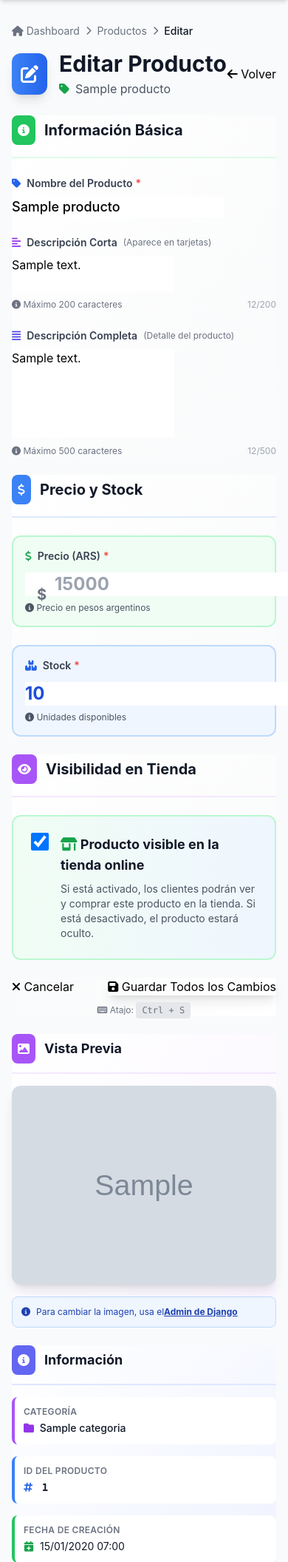
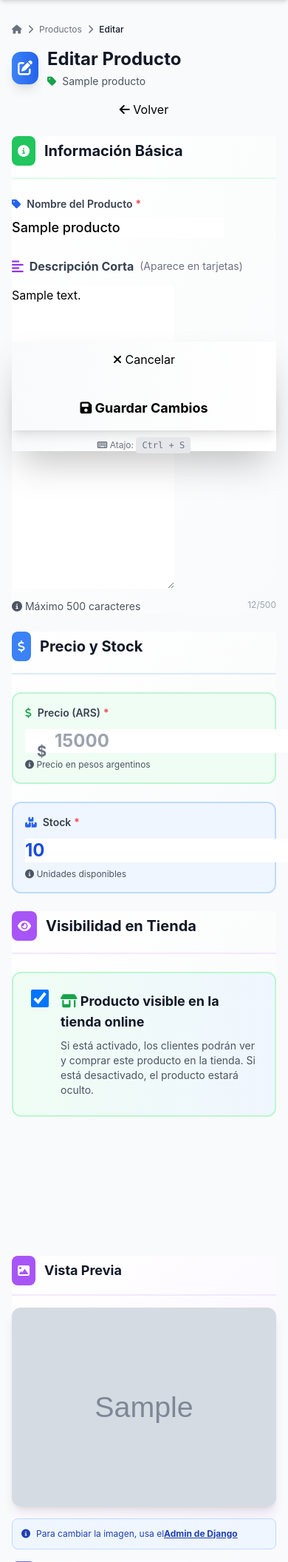
Before and after one commit to mazzuccoda/e-comerce-floreria, a Django app: page /admin-simple/productos/1/editar/ in a window 390 px wide; the page is wider, and only the part inside the window is pictured. Shown: the part 234-2346 px from the top of that part at 74% size. Run offline with Django 5.2, Linux system fonts and the light colour scheme; a user stored in the database is signed in; tables that the repository leaves empty hold one stand-in row (values such as "Sample post"); grey boxes marked "Sample" are stand-in pictures; parts of the project's set-up code (start-up, migrations or seed data) failed here and were passed over; some libraries are stand-ins or nearby versions.

Commit message:
mejorar-textareas-y-responsive-completo-admin

```diff
--- a/admin_simple/templates/admin_simple/producto_edit.html
+++ b/admin_simple/templates/admin_simple/producto_edit.html
@@ -5,9 +5,9 @@
 {% block content %}
 <!-- Header con Breadcrumb -->
 <div class="mb-6">
-    <div class="flex items-center text-sm text-gray-500 mb-4">
+    <div class="flex items-center text-xs sm:text-sm text-gray-500 mb-4 flex-wrap">
         <a href="{% url 'admin_simple:dashboard' %}" class="hover:text-green-600 transition-colors">
-            <i class="fas fa-home"></i> Dashboard
+            <i class="fas fa-home"></i> <span class="hidden sm:inline">Dashboard</span>
         </a>
         <i class="fas fa-chevron-right mx-2 text-xs"></i>
         <a href="{% url 'admin_simple:productos-list' %}" class="hover:text-green-600 transition-colors">
@@ -17,26 +17,26 @@
         <span class="text-gray-900 font-medium">Editar</span>
     </div>
 
-    <div class="flex items-center justify-between">
+    <div class="flex flex-col sm:flex-row items-start sm:items-center justify-between gap-4">
         <div class="flex items-center">
-            <div class="bg-gradient-to-r from-blue-500 to-blue-600 rounded-xl p-3 shadow-lg">
-                <i class="fas fa-edit text-white text-2xl"></i>
+            <div class="bg-gradient-to-r from-blue-500 to-blue-600 rounded-xl p-2 sm:p-3 shadow-lg">
+                <i class="fas fa-edit text-white text-xl sm:text-2xl"></i>
             </div>
-            <div class="ml-4">
-                <h2 class="text-3xl font-bold text-gray-900">Editar Producto</h2>
-                <p class="text-gray-600 mt-1 flex items-center">
+            <div class="ml-3 sm:ml-4">
+                <h2 class="text-2xl sm:text-3xl font-bold text-gray-900">Editar Producto</h2>
+                <p class="text-sm sm:text-base text-gray-600 mt-1 flex items-center">
                     <i class="fas fa-tag text-green-600 mr-2"></i>
-                    {{ producto.nombre }}
+                    <span class="truncate max-w-[200px] sm:max-w-none">{{ producto.nombre }}</span>
                 </p>
             </div>
         </div>
-        <a href="{% url 'admin_simple:productos-list' %}" class="btn-secondary group">
+        <a href="{% url 'admin_simple:productos-list' %}" class="btn-secondary group w-full sm:w-auto text-center">
             <i class="fas fa-arrow-left group-hover:-translate-x-1 transition-transform"></i> Volver
         </a>
     </div>
 </div>
 
-<div class="grid grid-cols-1 lg:grid-cols-3 gap-6">
+<div class="grid grid-cols-1 lg:grid-cols-3 gap-4 sm:gap-6">
     <!-- Formulario Principal -->
     <div class="lg:col-span-2 space-y-6">
         <!-- Card: Información Básica -->
@@ -67,41 +67,41 @@
 
                 <!-- Descripción Corta -->
                 <div class="mb-6">
-                    <label for="descripcion_corta" class="block text-sm font-semibold text-gray-700 mb-2 flex items-center">
-                        <i class="fas fa-align-left text-purple-600 mr-2"></i> Descripción Corta
-                        <span class="ml-2 text-xs text-gray-500 font-normal">(Aparece en tarjetas)</span>
+                    <label for="descripcion_corta" class="block text-base font-bold text-gray-700 mb-3 flex items-center flex-wrap">
+                        <i class="fas fa-align-left text-purple-600 mr-2 text-lg"></i> Descripción Corta
+                        <span class="ml-2 text-sm text-gray-500 font-normal">(Aparece en tarjetas)</span>
                     </label>
                     <textarea id="descripcion_corta"
                               name="descripcion_corta"
-                              rows="2"
+                              rows="4"
                               maxlength="200"
-                              class="input-field resize-none"
+                              class="input-field resize-y text-base leading-relaxed min-h-[100px]"
                               placeholder="Una breve descripción que capte la atención...">{{ producto.descripcion_corta }}</textarea>
-                    <div class="flex justify-between mt-1">
-                        <p class="text-xs text-gray-500">
+                    <div class="flex justify-between mt-2">
+                        <p class="text-sm text-gray-600">
                             <i class="fas fa-info-circle"></i> Máximo 200 caracteres
                         </p>
-                        <p class="text-xs text-gray-400" id="count-corta">0/200</p>
+                        <p class="text-sm font-bold text-gray-500" id="count-corta">0/200</p>
                     </div>
                 </div>
 
                 <!-- Descripción Completa -->
                 <div class="mb-6">
-                    <label for="descripcion" class="block text-sm font-semibold text-gray-700 mb-2 flex items-center">
-                        <i class="fas fa-align-justify text-indigo-600 mr-2"></i> Descripción Completa
-                        <span class="ml-2 text-xs text-gray-500 font-normal">(Detalle del producto)</span>
+                    <label for="descripcion" class="block text-base font-bold text-gray-700 mb-3 flex items-center flex-wrap">
+                        <i class="fas fa-align-justify text-indigo-600 mr-2 text-lg"></i> Descripción Completa
+                        <span class="ml-2 text-sm text-gray-500 font-normal">(Detalle del producto)</span>
                     </label>
                     <textarea id="descripcion"
                               name="descripcion"
-                              rows="5"
+                              rows="8"
                               maxlength="500"
-                              class="input-field resize-none"
+                              class="input-field resize-y text-base leading-relaxed min-h-[200px]"
                               placeholder="Describe el producto en detalle: características, colores, tamaño, etc.">{{ producto.descripcion }}</textarea>
-                    <div class="flex justify-between mt-1">
-                        <p class="text-xs text-gray-500">
+                    <div class="flex justify-between mt-2">
+                        <p class="text-sm text-gray-600">
                             <i class="fas fa-info-circle"></i> Máximo 500 caracteres
                         </p>
-                        <p class="text-xs text-gray-400" id="count-completa">0/500</p>
+                        <p class="text-sm font-bold text-gray-500" id="count-completa">0/500</p>
                     </div>
                 </div>
             </form>
@@ -210,25 +210,27 @@
         </div>
 
         <!-- Botones de Acción -->
-        <div class="card bg-gradient-to-r from-gray-50 to-white">
-            <div class="flex items-center justify-between">
-                <a href="{% url 'admin_simple:productos-list' %}" class="btn-secondary group">
+        <div class="card bg-gradient-to-r from-gray-50 to-white sticky bottom-0 lg:relative z-10 shadow-2xl lg:shadow-lg">
+            <div class="flex flex-col sm:flex-row items-stretch sm:items-center justify-between gap-3">
+                <a href="{% url 'admin_simple:productos-list' %}" class="btn-secondary group text-center py-3 sm:py-2.5 text-base sm:text-sm">
                     <i class="fas fa-times group-hover:rotate-90 transition-transform"></i> Cancelar
                 </a>
-                <button type="button" onclick="submitAllForms()" class="btn-primary group shadow-lg">
-                    <i class="fas fa-save group-hover:scale-110 transition-transform"></i> Guardar Todos los Cambios
+                <button type="button" onclick="submitAllForms()" class="btn-primary group shadow-lg text-center py-4 sm:py-2.5 text-lg sm:text-base font-bold">
+                    <i class="fas fa-save group-hover:scale-110 transition-transform"></i>
+                    <span class="hidden sm:inline">Guardar Todos los Cambios</span>
+                    <span class="sm:hidden">Guardar Cambios</span>
                 </button>
             </div>
-            <p class="text-xs text-gray-500 mt-3 text-center">
-                <i class="fas fa-keyboard"></i> Atajo: <kbd class="px-2 py-1 bg-gray-200 rounded">Ctrl + S</kbd>
+            <p class="text-xs sm:text-sm text-gray-500 mt-3 text-center">
+                <i class="fas fa-keyboard"></i> Atajo: <kbd class="px-2 py-1 bg-gray-200 rounded font-mono">Ctrl + S</kbd>
             </p>
         </div>
     </div>
 
     <!-- Panel Lateral -->
-    <div class="lg:col-span-1">
+    <div class="lg:col-span-1 space-y-4 sm:space-y-6">
         <!-- Imagen Actual -->
-        <div class="card mb-6 bg-gradient-to-br from-white to-purple-50 sticky top-6">
+        <div class="card bg-gradient-to-br from-white to-purple-50 lg:sticky lg:top-6">
             <div class="flex items-center mb-4 pb-3 border-b-2 border-purple-100">
                 <div class="bg-purple-500 rounded-lg p-2">
                     <i class="fas fa-image text-white"></i>
```
